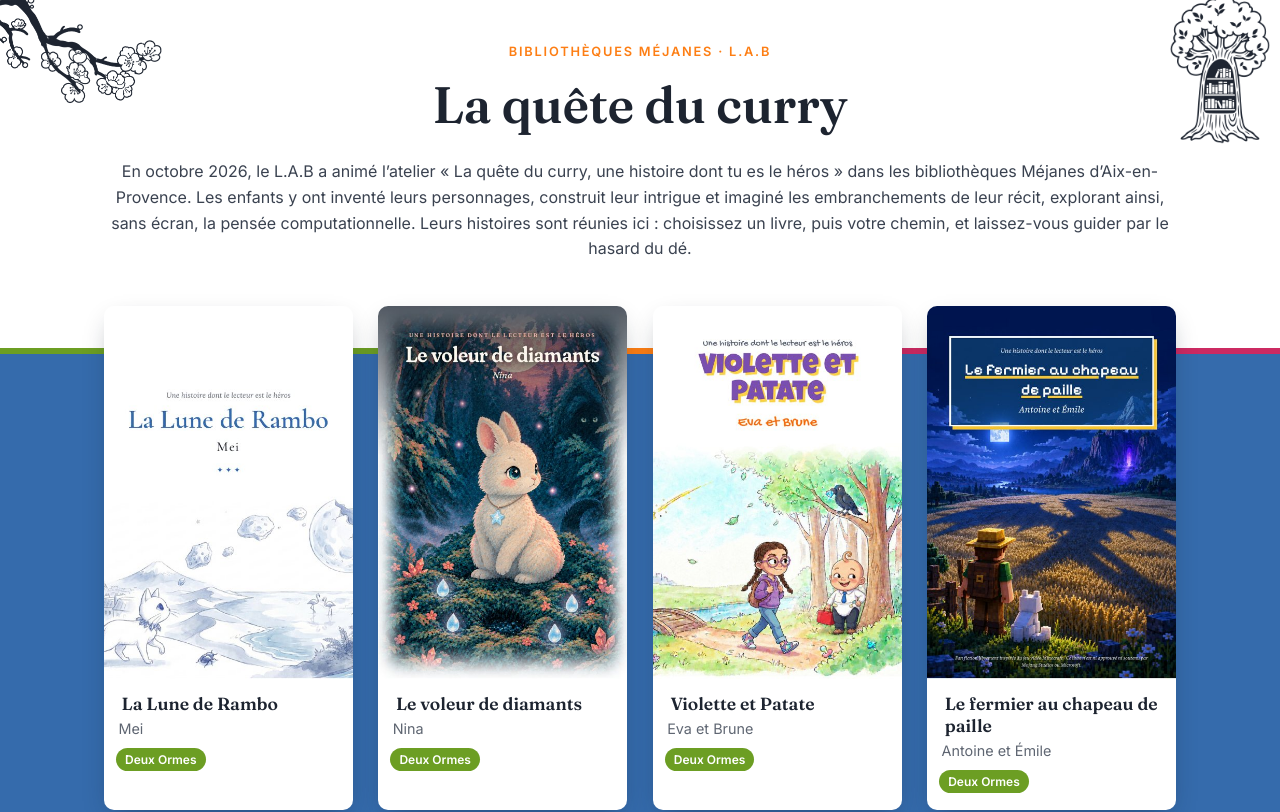
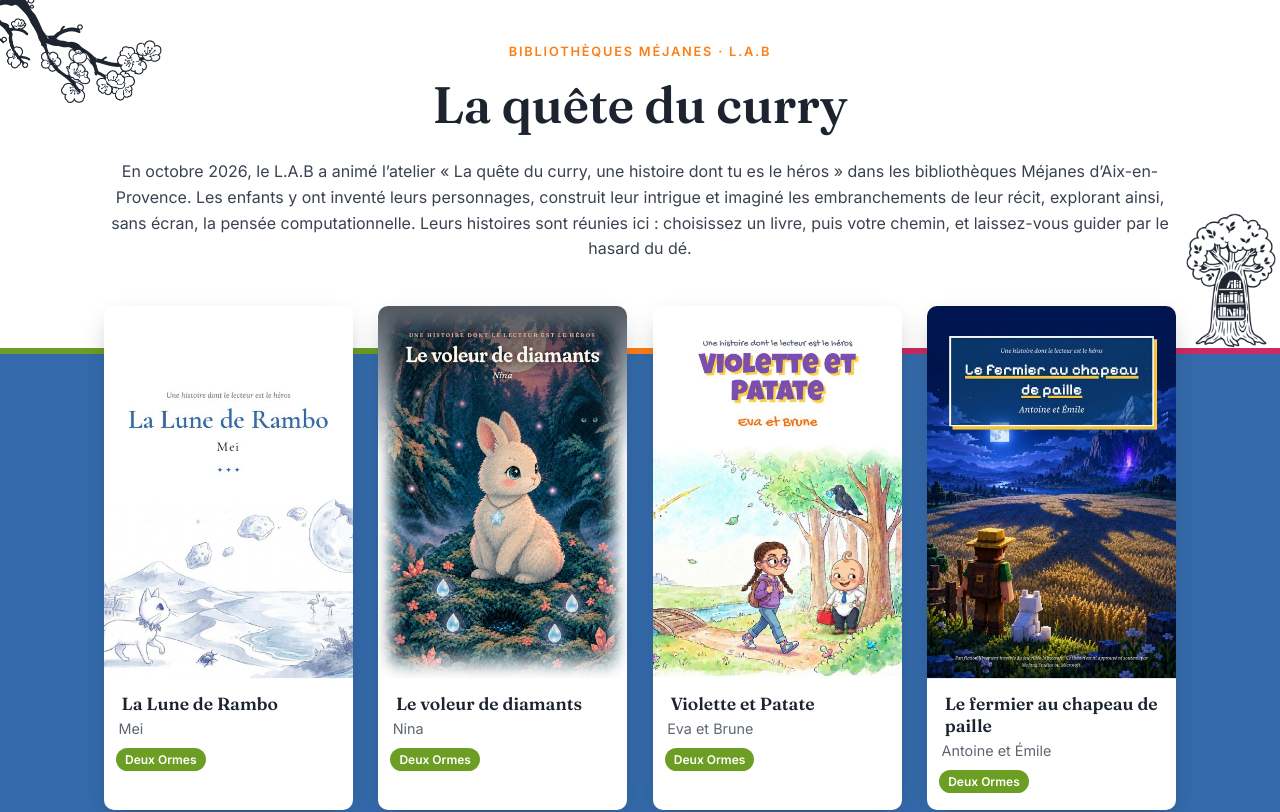
Before and after one commit to LabAixBidouille/la-quete-du-curry, a plain HTML site: page index.html in a window 1280 px wide. Shown: the top 812 px of the page. Drawn offline with Linux system fonts and the light colour scheme.

Commit message:
Arbre posé sur le liseré, à la taille de la marge disponible
Co-Authored-By: Claude Opus 5.5 <noreply@anthropic.com>

```diff
--- a/index.html
+++ b/index.html
@@ -15,7 +15,8 @@ header { position: relative; overflow: hidden; text-align: center; background: #
   border-image: linear-gradient(90deg, var(--vert) 0 33.3%, var(--orange) 33.3% 66.6%, var(--rose) 66.6%) 1; }
 .deco { position: absolute; pointer-events: none; }
 .branche { width: 210px; top: -8px; left: -40px; }
-.arbre { height: 150px; right: 10px; top: -6px; }
+/* Arbre posé sur le liseré, à la taille de la marge à droite du texte */
+.arbre { height: clamp(110px, calc((100vw - 1100px) * 0.75), 260px); right: 4px; bottom: 0; }
 .tete { position: relative; z-index: 1; max-width: 1120px; margin: 0 auto; padding: 2.6em 1.5em 5.4em; }
 .sur { display: block; font-size: 0.8rem; font-weight: 600; letter-spacing: 0.14em; text-transform: uppercase; color: var(--orange); }
 h1 { font-family: "Fraunces", Georgia, serif; font-weight: 600; font-size: clamp(2.2rem, 5vw, 3.2rem); line-height: 1.1; margin: 0.3em 0 0.5em; }
@@ -34,6 +35,7 @@ h1 { font-family: "Fraunces", Georgia, serif; font-weight: 600; font-size: clamp
 footer { background: #fff; padding: 2.4em 1.5em 2.6em; font-size: 0.92rem; color: var(--doux); text-align: center; }
 footer > * { max-width: calc(1120px - 3em); margin-left: auto; margin-right: auto; }
 footer p { margin: 0 auto 1em; } footer .origine { color: var(--encre); font-family: "Fraunces", Georgia, serif; font-size: 1.08rem; font-weight: 600; font-style: italic; } footer .titre-pied { font-family: "Fraunces", Georgia, serif; font-size: 1.2rem; font-weight: 600; color: var(--encre); margin-bottom: 0.7em; } footer .credits { font-size: 0.82rem; margin-top: 1.4em; }
+@media (max-width: 1240px) { .arbre { opacity: 0.3; } }
 @media (max-width: 1150px) { .deco { opacity: 0.3; } }
 @media (max-width: 700px) { .deco { display: none; } }
 @media (max-width: 820px) {
```
